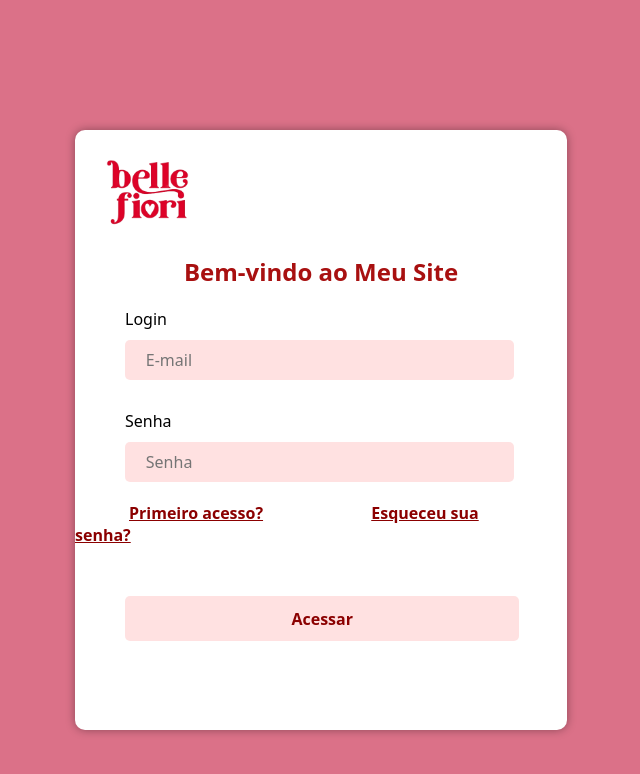
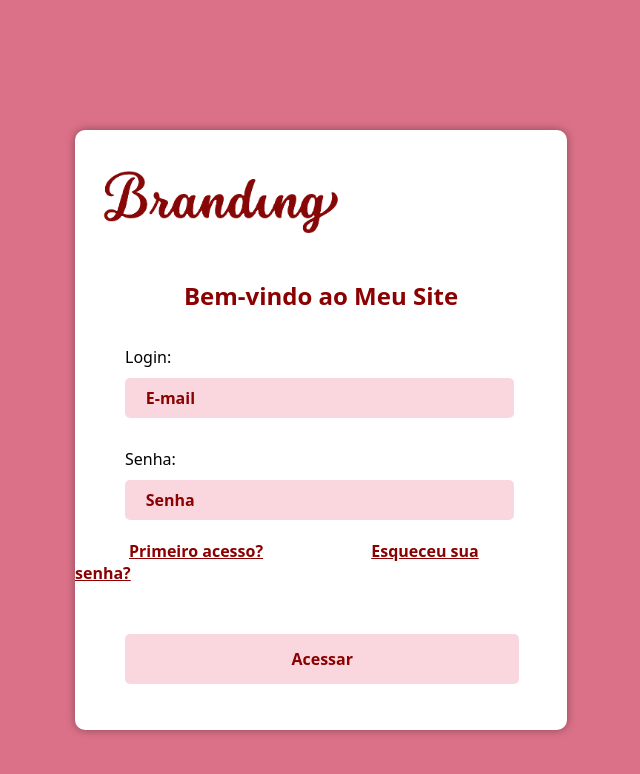
Before and after one commit to isabelledot/projeto-login, a plain HTML site: page index.html in a window 1280 px wide. Shown: the whole page, without its empty margins (319-959 px from the left). Drawn offline with Linux system fonts and the light colour scheme.

Commit message:
mudança da foto

```diff
--- a/estilo/media-query.css
+++ b/estilo/media-query.css
@@ -4,6 +4,15 @@
     #login {
     width: 492px;
     height: 600px;
+    transform: translate(-50%, -45%);
+    }
+
+    #img {
+        margin-bottom: 40px;
+    }
+
+    h2 {
+        padding-bottom: 10px;
     }
 
     .campo {
@@ -22,7 +31,7 @@
 
     .acessar {
         width: 80%;
-        height: 45px;
+        height: 50px;
         margin-top: 50px;
         margin-left: 50px;
     }
--- a/estilo/style.css
+++ b/estilo/style.css
@@ -25,7 +25,9 @@ body, html {
 
 #login {
     position: absolute;
-    transform: translate(-50%, -45%);
+    transform: translate(-50%, -40%);
+    transition: width .3s, height .3s;
+    transition-timing-function: ease;
 
     background-color: white;
     width: 330px;
@@ -38,35 +40,40 @@ body, html {
 
 #img {
     background-color: white;
-    background-image: url(../img/Logo\ marca\ de\ ropa.png);
-    width: 90%;
-    height: 125px;
-    margin-left: 10px;
+    background-image: url(../img/branding.png);
+    width: 53%;
+    height: 74px;
+    margin-top: 35px;
+    margin-left: 16px;
     background-size: contain;
     background-repeat: no-repeat;
 }
 
 h2 {
     text-align: center;
-    color: rgb(168, 16, 16);
+    color: darkred;
+    margin-bottom: 14px;
 }
 
 .campo {
     padding: 10px;
-    margin-left: 10px;
+    margin-left: 20px;
 }
 
 input {
     width: 90%;
     height: 40px;
     border: none;
-    background-color: rgba(255, 223, 223, 0.925) ;
+    background-color: #e63b5d34;
     margin-top: 10px;
     border-radius: 5px;
     text-indent: 1.3em;
     font-size: 1em;
-    transition: width .3s, height .3s;
-    transition-timing-function: ease;
+}
+
+::placeholder {
+    color: darkred;
+    font-weight: bold;
 }
 
 input:hover {
@@ -74,11 +81,11 @@ input:hover {
 }
 
 .acessar {
-    width: 84%;
+    width: 80%;
     height: 40px;
-    margin-left: 20px;
+    margin-left: 30px;
     padding-right: 20px;
-    margin-top: 20px;
+    margin-top: 30px;
     color: darkred;
     font-weight: bolder;
 }
--- a/index.html
+++ b/index.html
@@ -15,11 +15,11 @@
               <h2>Bem-vindo ao Meu Site</h2>
               <form action="login.php" method="post" autocomplete="on">
                 <div class="campo">
-                    <label for="ilogin">Login</label> <br>
+                    <label for="ilogin">Login:</label> <br>
                     <input type="email" name="login" id="ilogin" placeholder="E-mail" autocomplete="email" required maxlength="30">
                 </div>
                 <div class="campo">
-                    <label for="isenha">Senha</label> <br>
+                    <label for="isenha">Senha:</label> <br>
                     <input type="password" name="senha" id="isenha" placeholder="Senha" autocomplete="current-password" required minlength="8">
 
                 </div>
```
Also changed, not shown: img/Logo marca de ropa.jpg (deleted), img/Logo marca de ropa.png (deleted), img/branding.png (added), img/pexels-maxime-meunier-2150508649-31174089.jpg (deleted).
